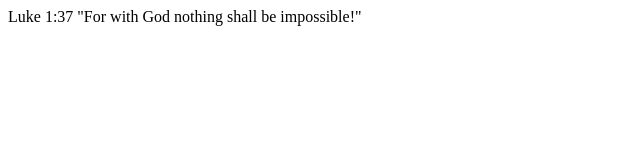
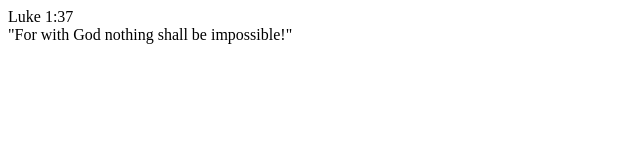
Before and after one commit to gelinelocarinas118/gelinelocarinas118.github.io, a plain HTML site: page index.html in a window 1280 px wide. Shown: the whole page, without its empty margins (0-640 px from the left). Drawn offline with Linux system fonts and the light colour scheme.

Commit message:
Update index.html

```diff
--- a/index.html
+++ b/index.html
@@ -1,3 +1,5 @@
-Luke 1:37
-
+<nav style = "font-color: yellow">
+  Luke 1:37
+<br>
 "For with God nothing shall be impossible!"
+</nav>
```
